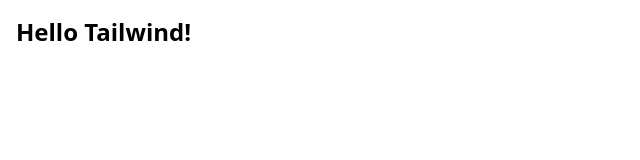
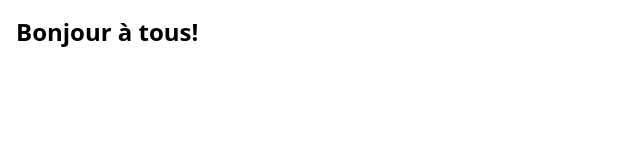
Before and after one commit to Valtikss/training-react-express, a React (Vite) app in the folder client/: page / in a window 1280 px wide. Shown: the top 160 px of the page, without its empty margins (0-640 px from the left). Built offline with nearby package versions, Linux system fonts and the light colour scheme.

Commit message:
Modification des messages Hello World

```diff
--- a/client/src/App.jsx
+++ b/client/src/App.jsx
@@ -3,7 +3,7 @@ function App() {
   return (
     <div className="p-4">
       <h1 className="text-2xl font-bold text-primary">
-        Hello Tailwind!
+        Bonjour à tous!
       </h1>
     </div>
   )
```
Also changed, not shown: 1 other file (tests, documents, lock files or other folders).
